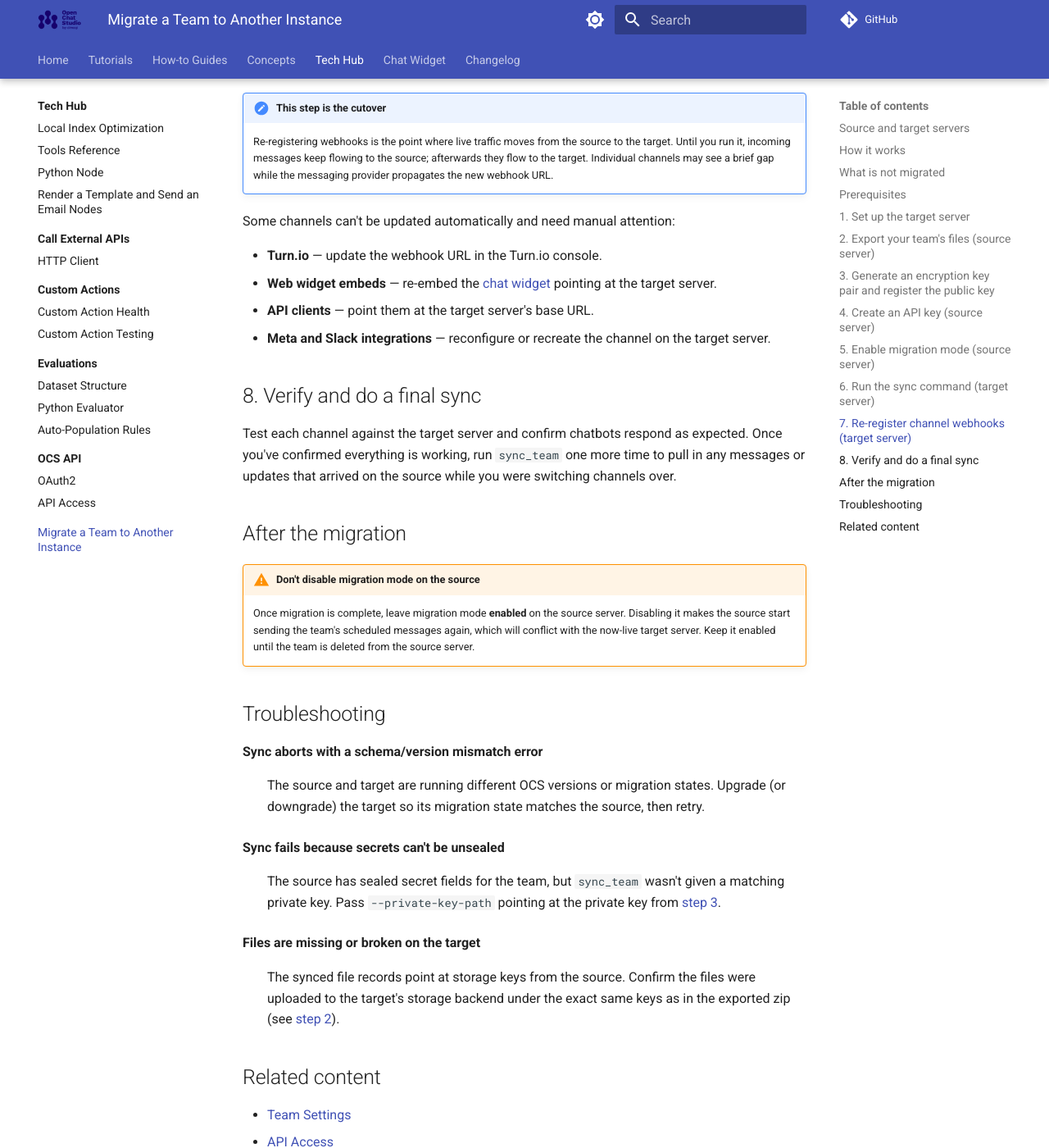
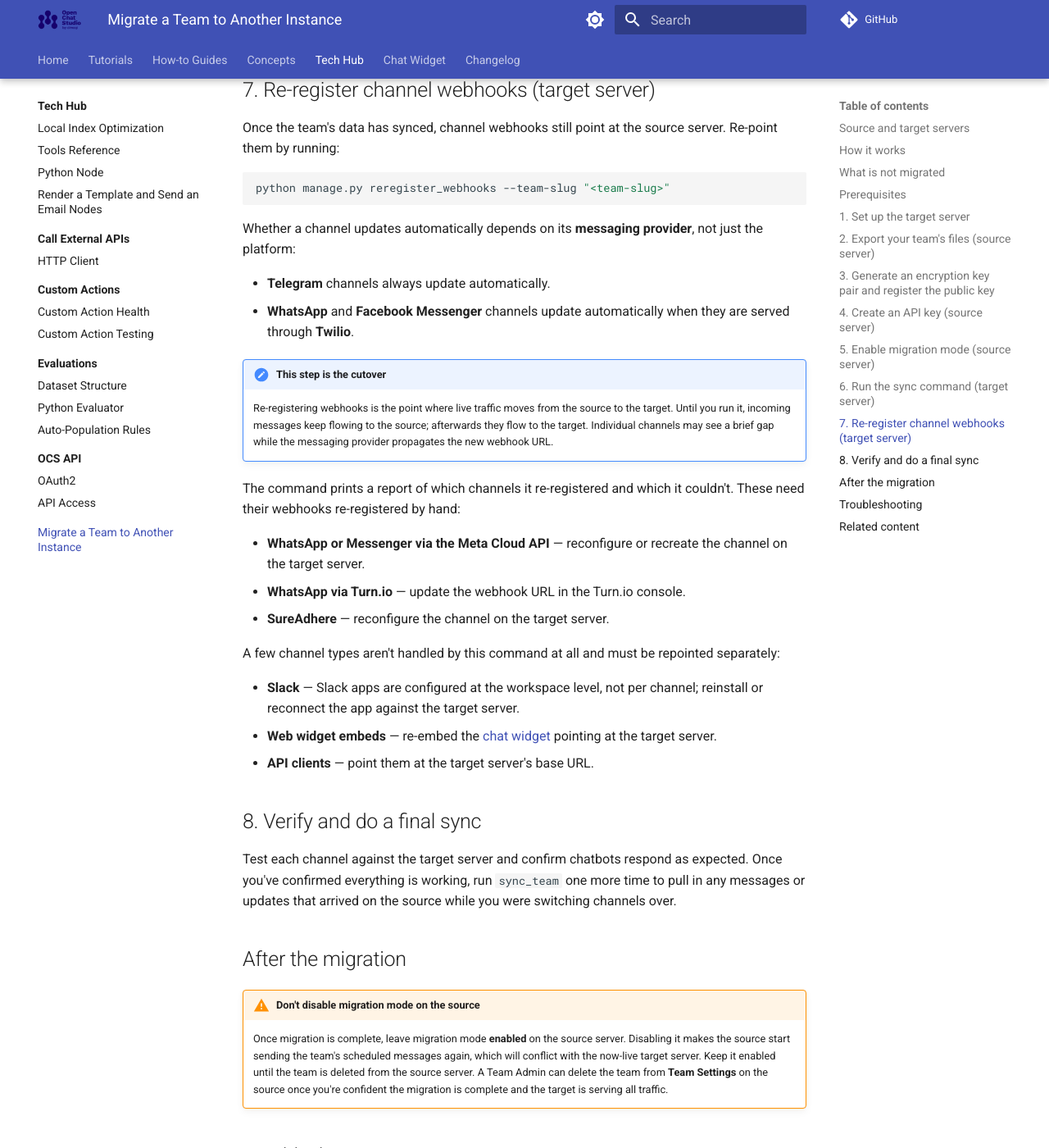
Before and after one commit to dimagi/open-chat-studio-docs, an MkDocs documentation site: the page built from docs/tech-hub/migrate_team.md, in a window 1280 px wide and 1400 px high, scrolled down 4923 px. Shown: the whole window at 82% size. Built offline with MkDocs 1.6.1 and Material for MkDocs 9.7.7, drawn with Linux system fonts in a browser that asks for light colours; a script that is not in the unit is left out; comment, search, counter and statistics services are not loaded; some of the changed text lies outside the part shown.

Commit message:
docs: address PR #539 review comments on webhooks, members, and cleanup
- Step 7: disambiguate auto vs. manual webhook re-registration by
  messaging provider (Twilio auto-updates; Meta Cloud API, Turn.io and
  SureAdhere are manual; Slack, web widget and API clients are separate)
- What is not migrated: note that accepted team members and their roles
  ARE migrated (matched by username, new users emailed a reset link)
- Prerequisites: add target storage-backend upload access
- After the migration: note a Team Admin deletes the source team from
  Team Settings

Co-Authored-By: Claude Opus 4.8 (1M context) <noreply@anthropic.com>

````diff
--- a/docs/tech-hub/migrate_team.md
+++ b/docs/tech-hub/migrate_team.md
@@ -28,10 +28,18 @@ These need to be re-established on the target server after migration:
 - Slack installations
 - Open (unaccepted) team invitations
 
+!!! note "Team members come across"
+    Existing (accepted) team members are migrated along with the team, including their roles. The
+    sync links each member to an account with the same username if one already exists on the target,
+    and creates the account otherwise — newly created users are emailed a password-reset link so they
+    can set a password. Only *pending* invitations (above) are left behind, so re-invite those people
+    on the target.
+
 ## Prerequisites
 
 - Team Admin access to the team on the source server.
 - The ability to run `manage.py` commands on the target server.
+- Access to upload files to the target server's storage backend (for example, an S3-compatible bucket) — you'll move the team's files across in [step 2](#2-export-your-teams-files-source-server).
 - A way to generate an RSA key pair — for example OpenSSL, Python with the `cryptography` package, or an online RSA key generator.
 
 ## 1. Set up the target server
@@ -155,17 +163,25 @@ Once the team's data has synced, channel webhooks still point at the source serv
 python manage.py reregister_webhooks --team-slug "<team-slug>"
 ```
 
-This automatically updates webhooks for channels that support it, such as Telegram and WhatsApp.
+Whether a channel updates automatically depends on its **messaging provider**, not just the platform:
+
+- **Telegram** channels always update automatically.
+- **WhatsApp** and **Facebook Messenger** channels update automatically when they are served through **Twilio**.
 
 !!! note "This step is the cutover"
     Re-registering webhooks is the point where live traffic moves from the source to the target. Until you run it, incoming messages keep flowing to the source; afterwards they flow to the target. Individual channels may see a brief gap while the messaging provider propagates the new webhook URL.
 
-Some channels can't be updated automatically and need manual attention:
+The command prints a report of which channels it re-registered and which it couldn't. These need their webhooks re-registered by hand:
 
-- **Turn.io** — update the webhook URL in the Turn.io console.
+- **WhatsApp or Messenger via the Meta Cloud API** — reconfigure or recreate the channel on the target server.
+- **WhatsApp via Turn.io** — update the webhook URL in the Turn.io console.
+- **SureAdhere** — reconfigure the channel on the target server.
+
+A few channel types aren't handled by this command at all and must be repointed separately:
+
+- **Slack** — Slack apps are configured at the workspace level, not per channel; reinstall or reconnect the app against the target server.
 - **Web widget embeds** — re-embed the [chat widget](../chat_widget/index.md) pointing at the target server.
 - **API clients** — point them at the target server's base URL.
-- **Meta and Slack integrations** — reconfigure or recreate the channel on the target server.
 
 ## 8. Verify and do a final sync
 
@@ -174,7 +190,7 @@ Test each channel against the target server and confirm chatbots respond as expe
 ## After the migration
 
 !!! warning "Don't disable migration mode on the source"
-    Once migration is complete, leave migration mode **enabled** on the source server. Disabling it makes the source start sending the team's scheduled messages again, which will conflict with the now-live target server. Keep it enabled until the team is deleted from the source server.
+    Once migration is complete, leave migration mode **enabled** on the source server. Disabling it makes the source start sending the team's scheduled messages again, which will conflict with the now-live target server. Keep it enabled until the team is deleted from the source server. A Team Admin can delete the team from **Team Settings** on the source once you're confident the migration is complete and the target is serving all traffic.
 
 ## Troubleshooting
 
````
